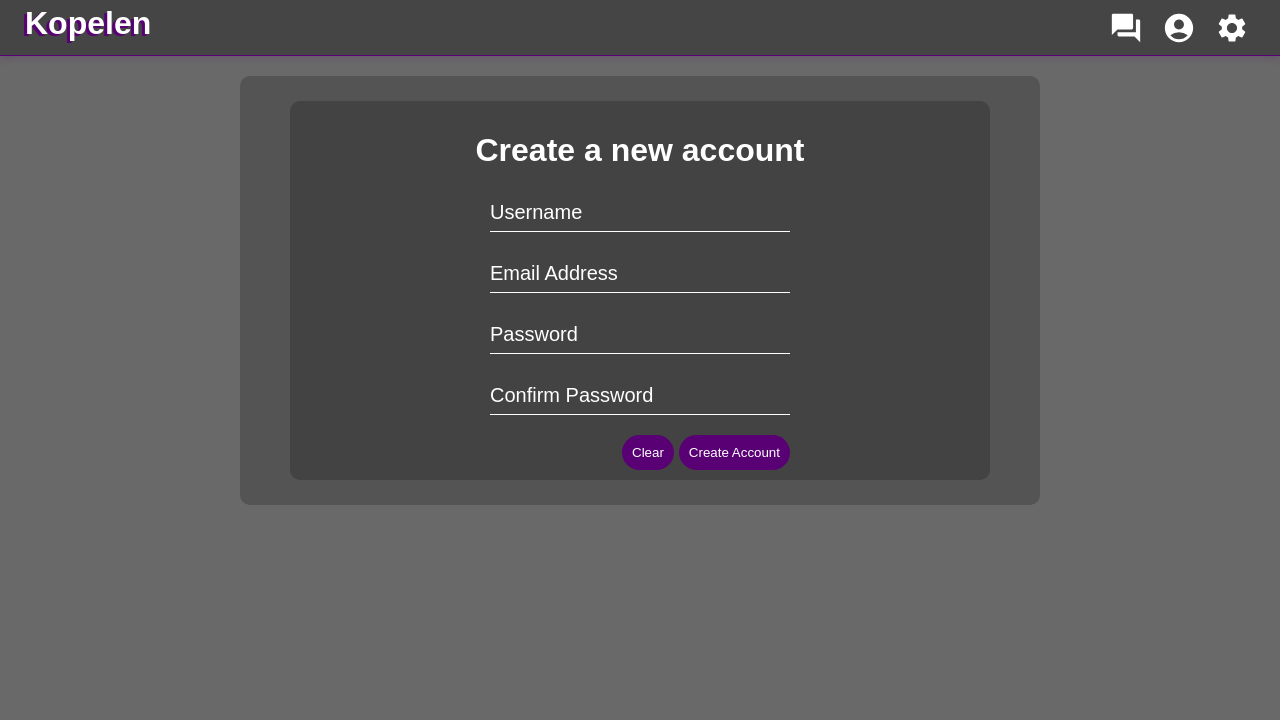
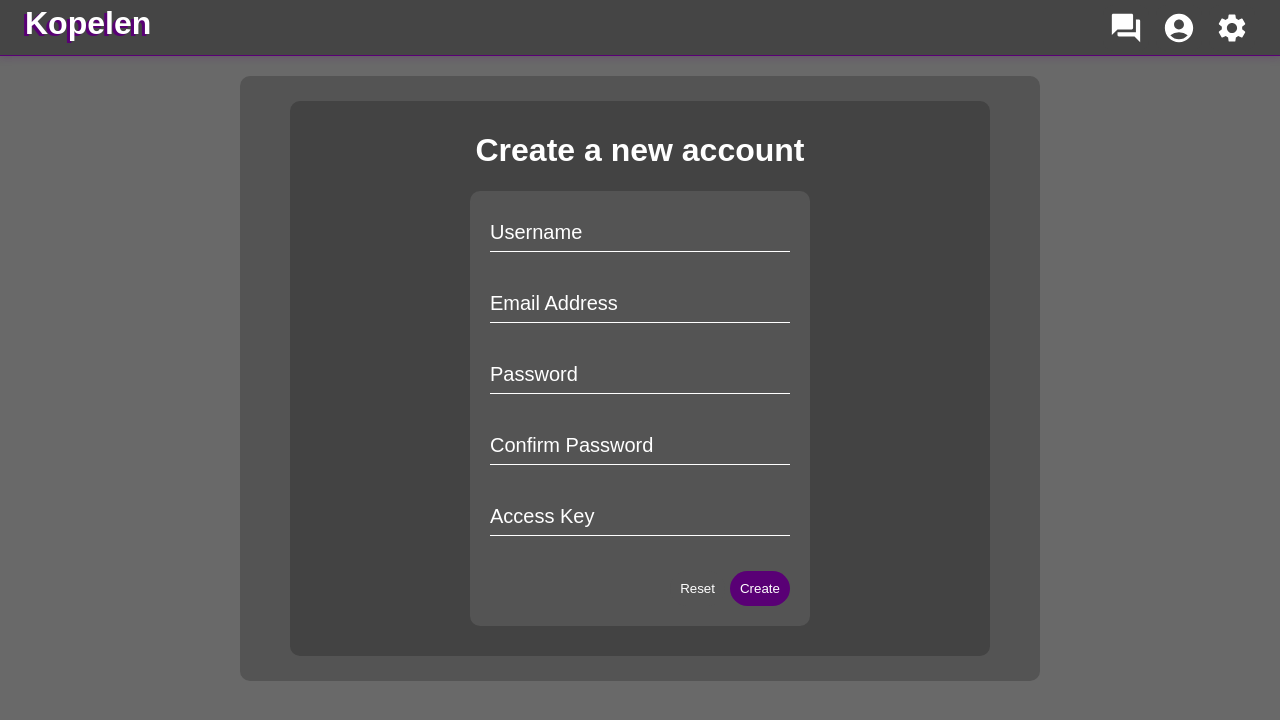
Before and after one commit to ChrisSchmidt6/Kopelen, a Next.js app: page /register in a window 1280 px wide. Shown: the top 720 px of the page. Built offline with nearby package versions, Linux system fonts and the light colour scheme; a web font is replaced by a local one.

Commit message:
fix input bugs and change overall form styling

```diff
--- a/components/ui/Input/Input.module.css
+++ b/components/ui/Input/Input.module.css
@@ -1,6 +1,6 @@
 .container {
   border-radius: 10px;
-  margin-bottom: 15px;
+  margin-bottom: 25px;
 }
 
 .inputGroup {
@@ -38,7 +38,7 @@
 }
 
 .inputGroup input:focus {
-  border-bottom: 1px solid #9b00cc;
+  border-bottom: 1px solid #590075;
 }
 
 .inputGroup input.error {
@@ -46,7 +46,9 @@
 }
 
 .container small {
+  font-size: 10pt;
   word-wrap: break-word;
+  float: left;
 }
 
 .container small,
--- a/components/ui/Input/index.js
+++ b/components/ui/Input/index.js
@@ -9,23 +9,34 @@ const Input = (props) => {
 
   const [field, meta] = useField(props);
 
-  const handleFocus = (e) => {
-    if (inputRef.current.value.length > 0) setIsFocused(true);
+  const handleFocus = () => {
+    setIsFocused(true);
   };
 
   const focusField = () => {
-    setIsFocused(true);
     inputRef.current.focus();
   };
 
   const handleBlur = (e) => {
-    if (inputRef.current.value.length === 0) setIsFocused(false);
+    if (props.value.length === 0) {
+      setIsFocused(false);
+    }
     field.onBlur(e);
   };
 
   useEffect(() => {
-    if (inputRef.current.value.length > 0) setIsFocused(true);
-  }, []);
+    const timer = setTimeout(() => {
+      if (props.value.length > 0) {
+        setIsFocused(true);
+      } else if (inputRef.current !== document.activeElement) {
+        setIsFocused(false);
+      }
+    }, 300);
+
+    return () => {
+      clearTimeout(timer);
+    };
+  }, [props.value]);
 
   const showError = meta.touched && meta.error;
   const errorClass = showError ? classes.error : null;
@@ -48,9 +59,7 @@ const Input = (props) => {
             onBlur={(e) => {
               handleBlur(e);
             }}
-            onFocus={(e) => {
-              handleFocus(e);
-            }}
+            onFocus={handleFocus}
           />
         </div>
         {showError ? <small>{meta.error}</small> : null}
--- a/pages/register/Register.module.css
+++ b/pages/register/Register.module.css
@@ -1,7 +1,7 @@
 .container {
   border-radius: 10px;
   background: #434343;
-  padding: 10px;
+  padding: 10px 0;
 }
 
 .container h1 {
@@ -9,12 +9,17 @@
 }
 
 .container form {
-  max-width: 300px;
+  border-radius: 10px;
+  max-width: 340px;
   margin: auto;
+  margin-bottom: 20px;
   overflow: auto;
+  padding: 20px;
+  background: #545454;
 }
 
 .formButtons {
+  margin-top: 5px;
   float: right;
 }
 
@@ -30,3 +35,13 @@
   user-select: none;
   cursor: pointer;
 }
+
+.formButtons input[type=reset] {
+  background: #545454;
+}
+
+@media screen and (max-width: 600px) {
+  .container {
+    border-radius: 0px;
+  }
+}
--- a/pages/register/index.js
+++ b/pages/register/index.js
@@ -10,6 +10,7 @@ const initialValues = {
   email: "",
   password: "",
   confirmPassword: "",
+  accessKey: "",
 };
 
 // Validating all fields (self explanatory)
@@ -17,7 +18,7 @@ const validationSchema = object().shape({
   username: string()
     .required("Username is a required field.")
     .min(3, "Your username must contain at least 3 characters")
-    .max(14, "Your username can contain at most 14 characters"),
+    .max(20, "Your username can contain at most 20 characters"),
   email: string()
     .required("Email is a required field.")
     .email("You must enter a valid email."),
@@ -28,6 +29,9 @@ const validationSchema = object().shape({
   confirmPassword: string()
     .required("Confirm Password is a required field.")
     .oneOf([ref("password")], "The password you provided does not match."),
+  accessKey: string()
+    .required("Access Key is a required field.")
+    .max(50, "Your access key can contain at most 50 characters"),
 });
 
 const Register = () => {
@@ -45,32 +49,43 @@ const Register = () => {
             }, 400);
           }}
         >
-          {({ errors, isSubmitting }) => (
+          {({ errors, isSubmitting, values }) => (
             <Form>
-              <Input as={Input} name="username" label="Username" type="text" />
               <Input
-                as={Input}
+                name="username"
+                label="Username"
+                type="text"
+                value={values.username || ""}
+              />
+              <Input
                 name="email"
                 label="Email Address"
                 type="email"
+                value={values.email || ""}
               />
               <Input
-                as={Input}
                 name="password"
                 label="Password"
                 type="password"
+                value={values.password || ""}
               />
               <Input
-                as={Input}
                 name="confirmPassword"
                 label="Confirm Password"
                 type="password"
+                value={values.confirmPassword || ""}
+              />
+              <Input
+                name="accessKey"
+                label="Access Key"
+                type="text"
+                value={values.accessKey || ""}
               />
               <div className={classes.formButtons}>
-                <input type="reset" value="Clear" />
+                <input type="reset" value="Reset" />
                 <input
                   type="submit"
-                  value="Create Account"
+                  value="Create"
                   disabled={isSubmitting || Object.keys(errors).length > 0}
                 />
               </div>
```
